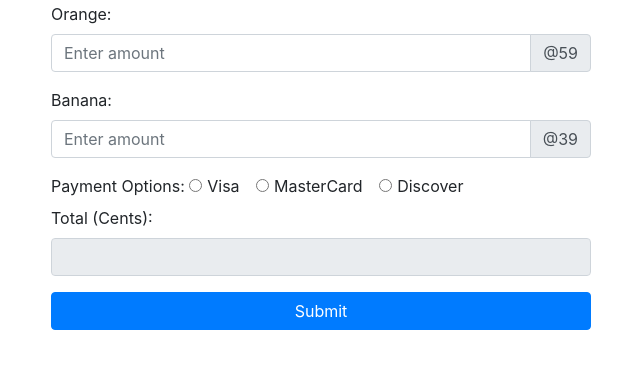
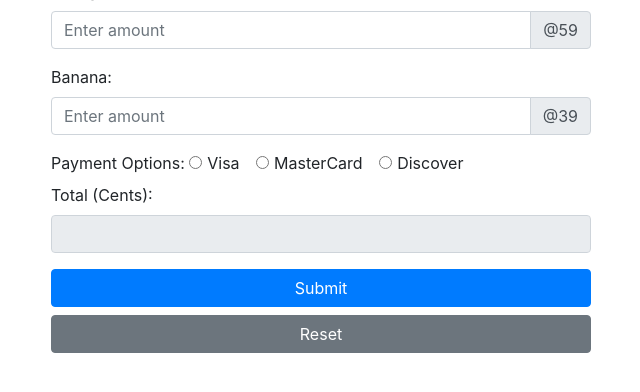
Before and after one commit to jasonlimantoro/CZ3006, a PHP site: page / in a window 1280 px wide. Shown: the part 343-735 px from the top of the page, without its empty margins (34-674 px from the left). Run offline with PHP 8.4, Linux system fonts and the light colour scheme.

Commit message:
add reset button

```diff
--- a/src/index.php
+++ b/src/index.php
@@ -143,6 +143,7 @@
             </div>
 
             <button class="btn btn-primary btn-block" type="submit">Submit</button>
+            <button class="btn btn-secondary btn-block" type="reset">Reset</button>
           </form>
         </div>
         <div class="tabel-container">
```
